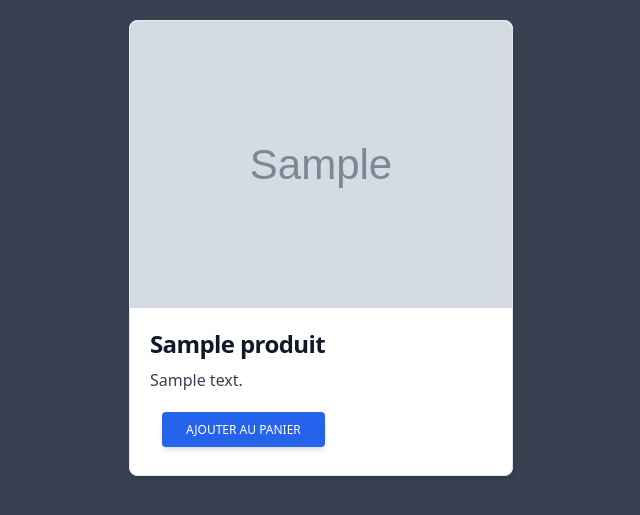
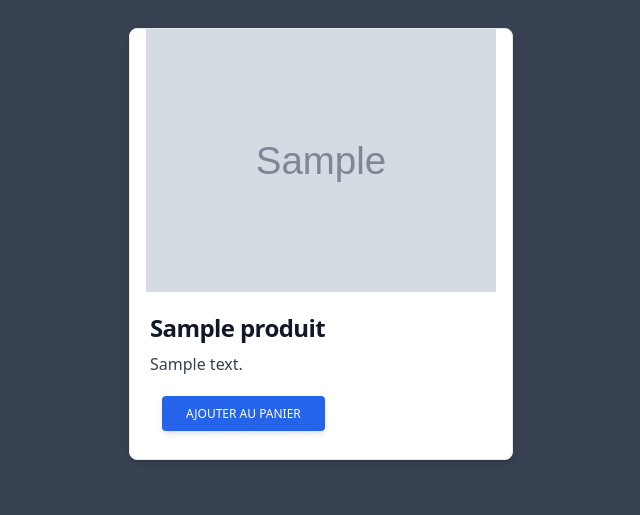
Before and after one commit to zozo404/shop404, a PHP site: page / in a window 1280 px wide. Shown: the part 72-587 px from the top of the page, without its empty margins (319-959 px from the left). Run offline with PHP 8.4, Linux system fonts and the light colour scheme; tables that the repository leaves empty or names only in its code hold one stand-in row (values such as "Sample post"); grey boxes marked "Sample" are stand-in pictures; style sheets or scripts are compiled from the project's sources; some libraries are stand-ins or nearby versions.

Commit message:
🎨 |style card

```diff
--- a/index.php
+++ b/index.php
@@ -49,12 +49,12 @@ $Produits=afficher();
             </div>
         </div>
     </nav>
-    <div class="flex justify-evenly mt-5">
+    <div class="flex flex-col flex-wrap lg:flex-row items-center lg:justify-evenly mt-5">
         <!-- card des produits et debut boucle-->
         <?php foreach($Produits as $produit): ?>
-        <div class="max-w-sm bg-white rounded-lg border border-gray-200 shadow-md dark:bg-gray-800 dark:border-gray-700">
-            <a href="#">
-                <img class="rounded-t-lg" src="./imgs/<?=$produit->image ?>" alt="<?=$produit->alt ?>" />
+        <div class="max-w-sm bg-white rounded-lg border border-gray-200 shadow-md dark:bg-gray-800 dark:border-gray-700 mt-2">
+            <a href="#" class="flex justify-center">
+                <img class="w-11/12" src="./imgs/<?=$produit->image ?>" alt="<?=$produit->alt ?>" />
             </a>
             <div class="p-5">
                 <a href="#">
```
